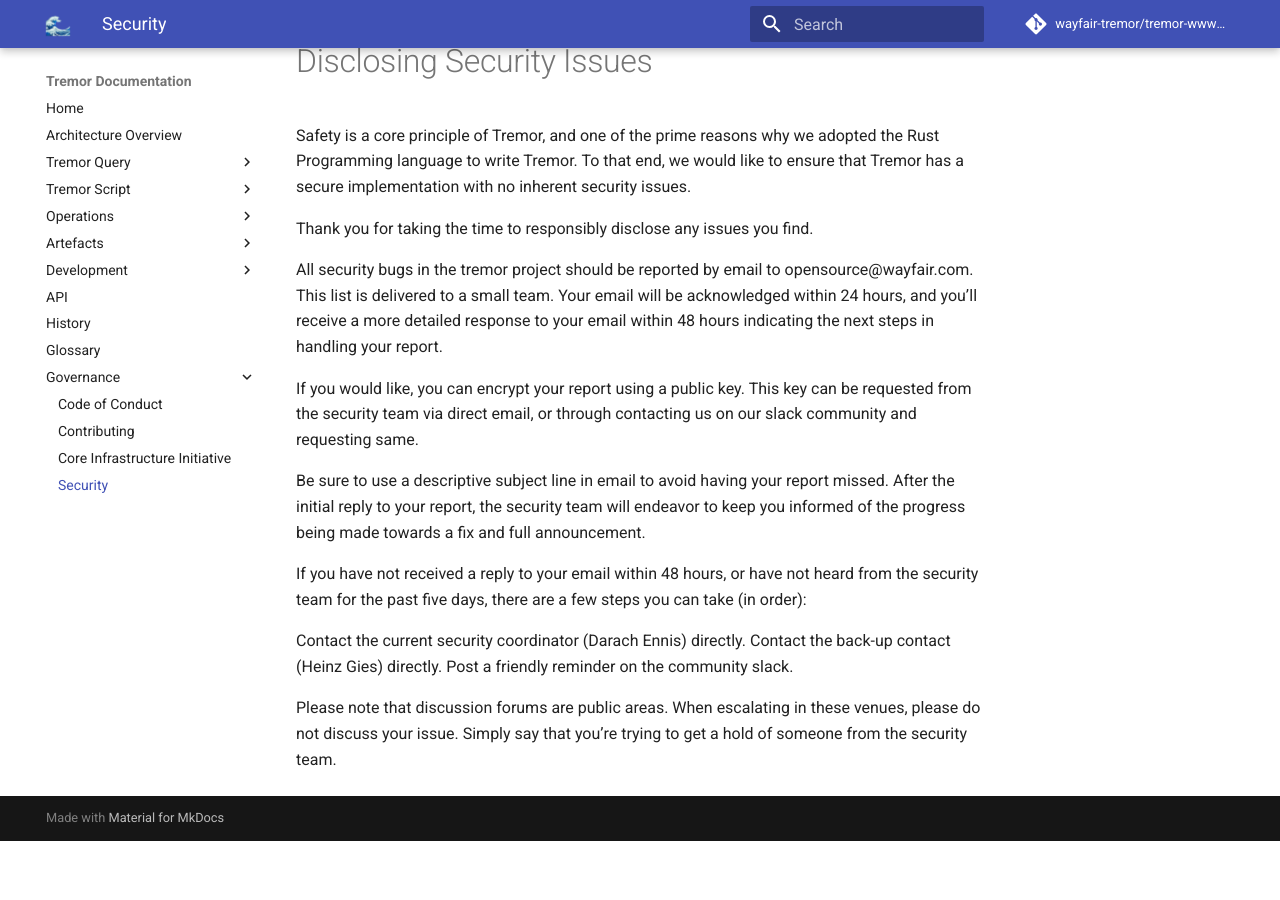
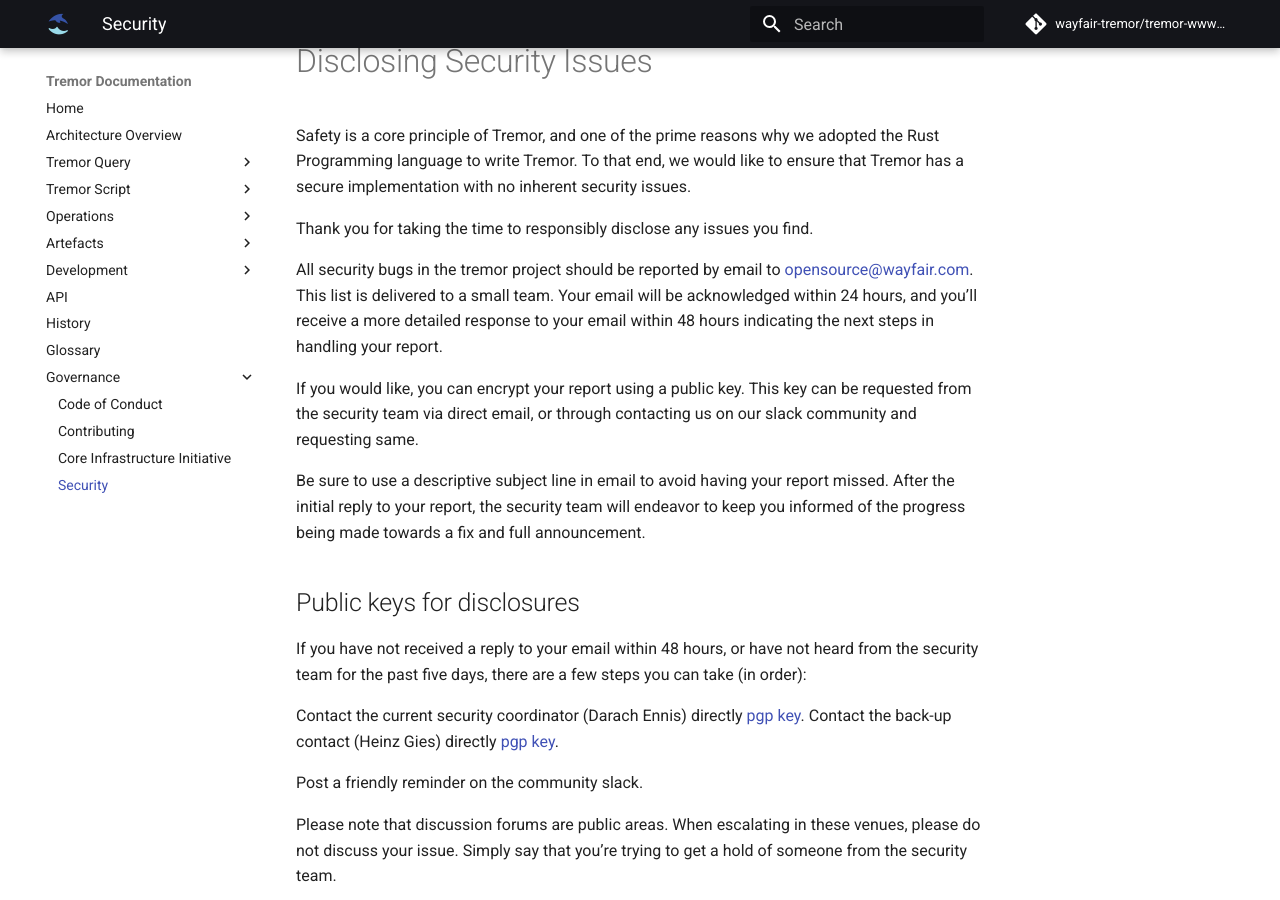
Before and after one commit to tremor-rs/tremor-www-docs, an MkDocs documentation site: the page built from docs/policies/security.md, in a window 1280 px wide and 900 px high, scrolled down 1375 px. Built offline with MkDocs 1.6.1 and Material for MkDocs 9.7.7, drawn with Linux system fonts in a browser that asks for light colours; comment, search, counter and statistics services are not loaded; old or Windows-style settings are respelled for this version of MkDocs; before the commit the page ends 2216 px from its top, so only the background shows below that.

Commit message:
Pre OSS silent launch preparation

```diff
--- a/docs/policies/security.md
+++ b/docs/policies/security.md
@@ -52,7 +52,7 @@
 
 Thank you for taking the time to responsibly disclose any issues you find.
 
-All security bugs in the tremor project should be reported by email to opensource@wayfair.com. This list is delivered to a small team. Your email will be acknowledged within 24 hours, and you’ll receive a more detailed response to your email within 48 hours indicating the next steps in handling your report.
+All security bugs in the tremor project should be reported by email to <a href="mailto:opensource@wayfair.com">opensource@wayfair.com</a>. This list is delivered to a small team. Your email will be acknowledged within 24 hours, and you’ll receive a more detailed response to your email within 48 hours indicating the next steps in handling your report.
 
 If you would like, you can encrypt your report using a public key. This key can be requested from the security
 team via direct email, or through contacting us on our slack community and requesting same.
@@ -61,10 +61,14 @@
 to your report, the security team will endeavor to keep you informed of the progress being made towards a fix
 and full announcement.
 
+## Public keys for disclosures
+
+
 If you have not received a reply to your email within 48 hours, or have not heard from the security team for the past five days, there are a few steps you can take (in order):
 
-Contact the current security coordinator (Darach Ennis) directly.
-Contact the back-up contact (Heinz Gies) directly.
+Contact the current security coordinator (Darach Ennis) directly [pgp key](https://pgp.mit.edu/pks/lookup?op=get&search=0x962FAC01B6989EBB).
+Contact the back-up contact (Heinz Gies) directly [pgp key](https://keys.openpgp.org/vks/v1/by-fingerprint/71C9D7794FCEAC9D77AC4F6FE21BB9BD3F38481E).
+
 Post a friendly reminder on the community slack.
 
 Please note that discussion forums are public areas. When escalating in these venues, please do not
--- a/mkdocs.yml
+++ b/mkdocs.yml
@@ -11,8 +11,11 @@
 theme:
   name: material
   logo: img/logo.png
+  palette:
+    primary: 'black'
+    accent: 'indigo'
 extra:
-  repo_icon: gitlab
+  repo_icon: github
 markdown_extensions:
   - codehilite
   - toc:
```
Also changed, not shown: docs/favicon.ico, docs/img/logo.png.
